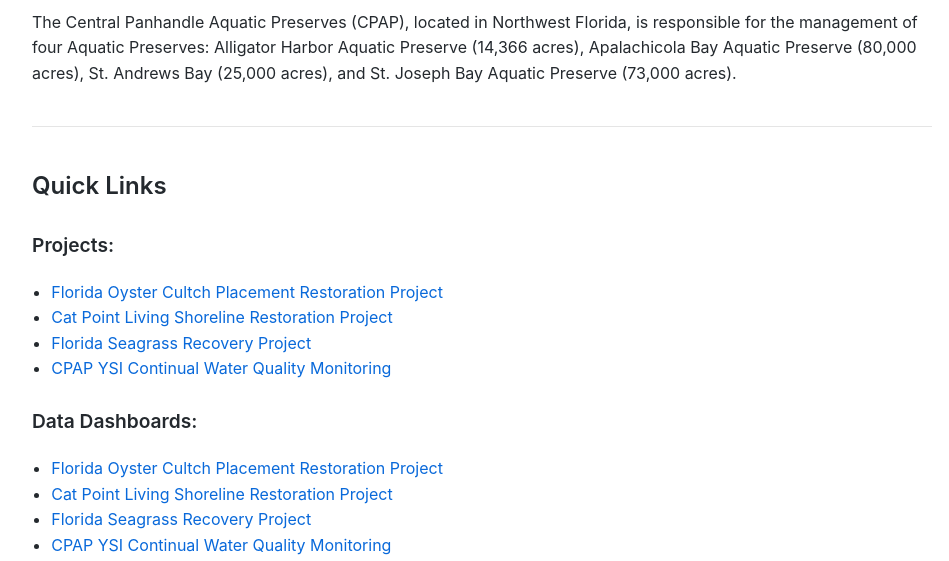
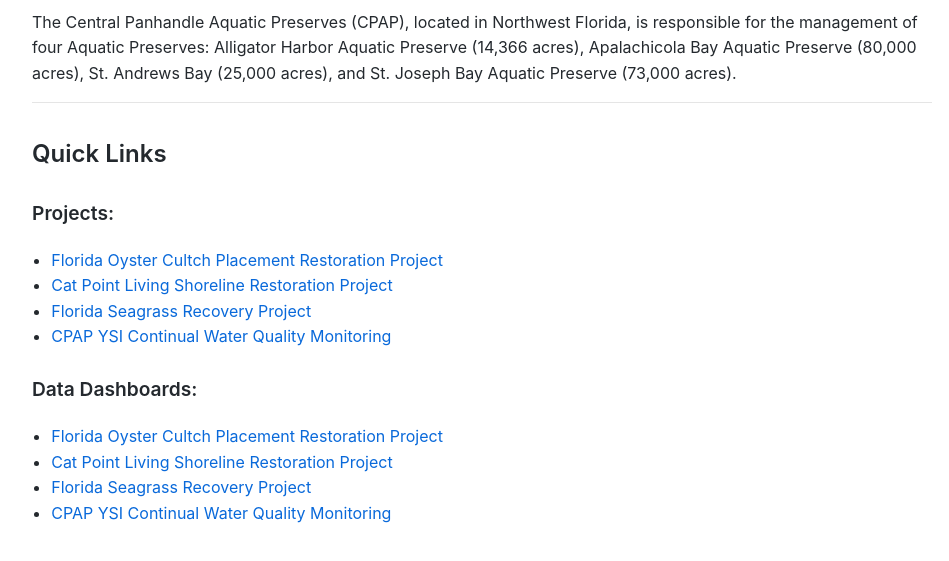
Before and after one commit to Matt-Law12/cpap, a plain HTML site: page index.html in a window 1280 px wide. Shown: the part 524-1085 px from the top of the page, without its empty margins (158-1107 px from the left). Drawn offline with Linux system fonts and the light colour scheme.

Commit message:
Update index.html

```diff
--- a/index.html
+++ b/index.html
@@ -62,7 +62,7 @@
     St. Joseph Bay Aquatic Preserve (73,000 acres).
   </p>
 
-  <hr style="border: none; height: 1px; background-color: #ccc; opacity: 0.5; margin: 40px 0;">
+  <hr style="border: none; height: 1px; background-color: #ccc; opacity: 0.5; margin: 10px 0;">
 
   <h2>Quick Links</h2>
 
```
